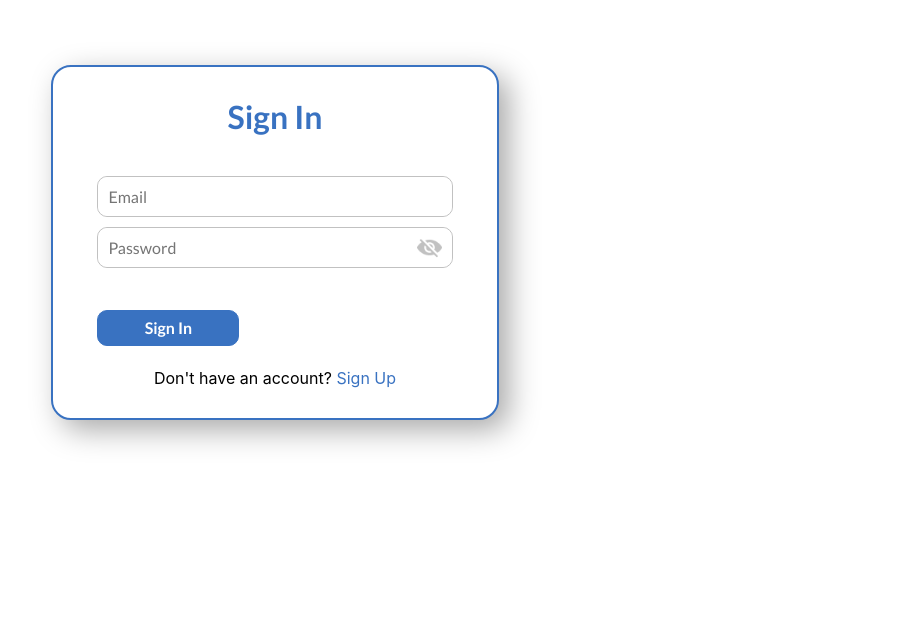
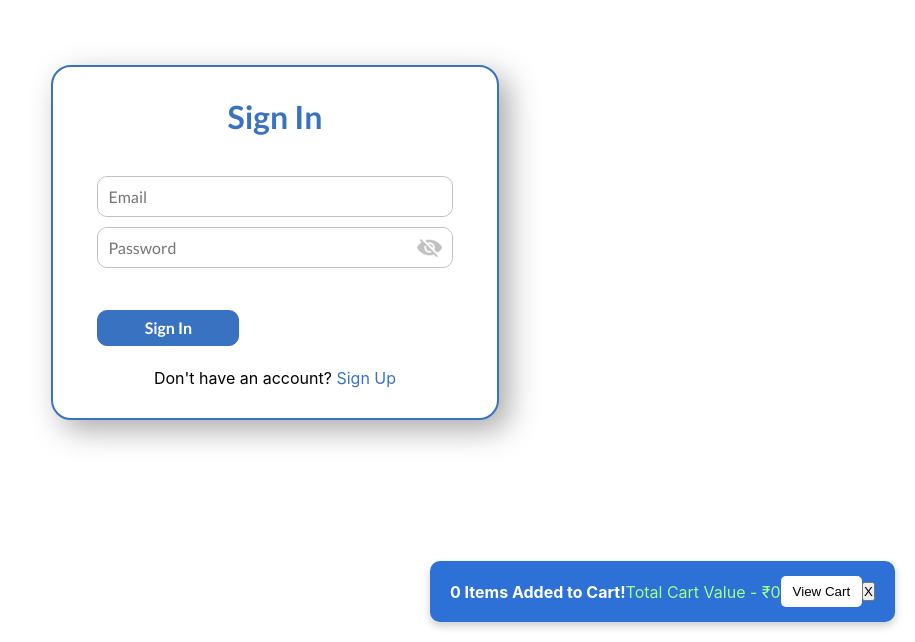
Before and after one commit to oarstudios/seemafish, a React (Create React App) app in the folder frontend/: page /admin in a window 1280 px wide. Shown: the part 158-800 px from the top of the page, without its empty margins (365-1280 px from the left). Built offline with nearby package versions, Linux system fonts and the light colour scheme; a web font is replaced by a local one.

Commit message:
cart not done, logic done

```diff
--- a/frontend/package.json
+++ b/frontend/package.json
@@ -11,6 +11,7 @@
     "cra-template": "1.2.0",
     "crypto": "^1.0.1",
     "crypto-browserify": "^3.12.1",
+    "framer-motion": "^12.5.0",
     "razorpay": "^2.9.5",
     "react": "^19.0.0",
     "react-dom": "^19.0.0",
--- a/frontend/src/App.js
+++ b/frontend/src/App.js
@@ -16,6 +16,8 @@ import ShopByPrice from "./component/ShopByPrice/ShopByPrice";
 import FlashDeal from "./component/FlashDeal/FlashDeal";
 import DealOfTheDay from "./component/DealOfTheDay/DealOfTheDay";
 import AboutUs from "./component/AboutUs/AboutUs";
+import CartNotification from "./component/CartNotification/CartNotification";
+import CartPopup from "./component/CartPopup/CartPopup";
 
 // Admin Components
 import AdminNavbar from "./component/Admin/AdminNavbar";
@@ -44,6 +46,8 @@ import ContactUs from "./component/ContactUs/ContactUs";
 
 function App() {
   const [cart, setCart] = useState([]);
+  const [isCartPopupOpen, setIsCartPopupOpen] = useState(false);
+
   const { user } = useAuthContext();
 
   const fetchCart = useCallback(async () => {
@@ -96,6 +100,19 @@ function App() {
 
   return (
     <Router>
+
+<CartNotification
+        cartItems={cart.length}
+        totalValue={cart.reduce((acc, item) => acc + (item.productId?.price?.sale || 0) * item.quantity, 0)}
+        onClose={() => setIsCartPopupOpen(false)}
+        onOpenCartPopup={() => setIsCartPopupOpen(true)} // Open CartPopup when "View Cart" is clicked
+      />
+      <CartPopup
+        isOpen={isCartPopupOpen}
+        onClose={() => setIsCartPopupOpen(false)}
+        fetchCart={fetchCart}
+        cart={cart}
+      />
       <ScrollToTop />
       <div style={{ display: lg }} className="loader">
   <img src={loader} alt="Loading..." />
--- a/frontend/src/component/BestSellers/BestSellers.js
+++ b/frontend/src/component/BestSellers/BestSellers.js
@@ -1,6 +1,7 @@
 import React, { useEffect, useState } from "react";
 import { Link, useNavigate } from "react-router-dom"; // Import Link
 import "./BestSellers.css";
+import CartNotification from "../CartNotification/CartNotification";
 
 import seerFish from "../../assets/fishimage.png";
 import prawns from "../../assets/fishimage.png";
@@ -14,6 +15,32 @@ export default function BestSellers({fetchCart, cart}) {
   const {user} = useAuthContext();
   const {notify} = useNotify();
   const navigate = useNavigate();
+
+
+
+
+
+
+  const [showNotification, setShowNotification] = useState(false);
+  const [cartValue, setCartValue] = useState(0);
+  const [cartItems, setCartItems] = useState(0);
+  const [notificationTimer, setNotificationTimer] = useState(null); // Track the timer
+
+  useEffect(() => {
+    if (cart.length > 0) {
+      const totalValue = cart.reduce((sum, item) => sum + item.productId.price.sale * item.quantity, 0);
+      setCartValue(totalValue);
+      setCartItems(cart.reduce((sum, item) => sum + item.quantity, 0));
+    }
+  }, [cart]);
+
+
+
+
+
+
+
+
 
   const fetchData = async () => {
     try {
@@ -91,6 +118,10 @@ const removeFromCart = async (product) => {
 
 
 const handleAddToCart = async (product, status) => {
+
+
+
+
   if (!user) {
     return showError();
   }
@@ -127,11 +158,21 @@ const handleAddToCart = async (product, status) => {
     const json = await response.json();
     if (response.ok) {
       console.log("Successfully updated cart:", json);
-      updatedUserCart(); // Fetch updated cart
-      if(!existingItem)
-      {
-        notify('Updated the cart', 'success')
+      updatedUserCart();
+      notify("Updated the cart", "success");
+
+      // Show only one notification and reset the timer
+      setShowNotification(true);
+
+      if (notificationTimer) {
+        clearTimeout(notificationTimer);
       }
+
+      const newTimer = setTimeout(() => {
+        setShowNotification(false);
+      }, 60000);
+
+      setNotificationTimer(newTimer);
     } else {
       notify("Failed to update cart", "error");
     }
@@ -182,6 +223,8 @@ const handleAddToCart = async (product, status) => {
 })}
 
       </div>
+
+      {showNotification && <CartNotification cartItems={cartItems} totalValue={cartValue} onClose={() => setShowNotification(false)} />}
     </div>
   );
 }
--- /dev/null
+++ b/frontend/src/component/CartNotification/CartNotification.css
@@ -0,0 +1,39 @@
+.cart-notification {
+    position: fixed;
+    bottom: 20px;
+    right: 20px;
+    background-color: #2d70d6;
+    color: white;
+    padding: 15px 20px;
+    border-radius: 10px;
+    box-shadow: 0 4px 8px rgba(0, 0, 0, 0.2);
+    display: flex;
+    align-items: center;
+    justify-content: space-between;
+    min-width: 300px;
+    z-index: 12345;
+  }
+
+  .cart-notification-content {
+    display: flex;
+    align-items: center;
+    justify-content: space-between;
+    width: 100%;
+  }
+
+  .cart-notification-value {
+    color: #a0ff88;
+  }
+
+  .cart-notification-btn {
+    background: white;
+    color: black;
+    padding: 8px 12px;
+    border: none;
+    border-radius: 5px;
+    cursor: pointer;
+  }
+
+  .cart-notification-btn:hover {
+    background: #ddd;
+  }
--- /dev/null
+++ b/frontend/src/component/CartNotification/CartNotification.js
@@ -0,0 +1,19 @@
+import React from "react";
+import "./CartNotification.css";
+
+const CartNotification = ({ cartItems, totalValue, onClose, onOpenCartPopup }) => {
+  return (
+    <div className="cart-notification">
+      <div className="cart-notification-content">
+        <p><strong>{cartItems} Items Added to Cart!</strong></p>
+        <p className="cart-notification-value">Total Cart Value - ₹{totalValue}</p>
+        <button className="cart-notification-btn" onClick={onOpenCartPopup}>
+          View Cart
+        </button>
+        <button className="cart-notification-close" onClick={onClose}>X</button>
+      </div>
+    </div>
+  );
+};
+
+export default CartNotification;
--- a/frontend/src/component/CategorySection/CategoryFull.js
+++ b/frontend/src/component/CategorySection/CategoryFull.js
@@ -1,6 +1,8 @@
 import React, { useEffect, useState } from "react";
 import { Link, useNavigate, useParams } from "react-router-dom";
 import "./CategoryFull.css"
+
+import CartNotification from "../CartNotification/CartNotification";
 
 import seerFish from "../../assets/fishimage.png";
 import prawns from "../../assets/fishimage.png";
@@ -35,6 +37,21 @@ function CategoryFull({fetchCart, cart}) {
   const {user} = useAuthContext();
   const {notify} = useNotify();
   const navigate = useNavigate();
+
+
+      const [showNotification, setShowNotification] = useState(false);
+      const [cartValue, setCartValue] = useState(0);
+      const [cartItems, setCartItems] = useState(0);
+      const [notificationTimer, setNotificationTimer] = useState(null); // Track the timer
+
+      useEffect(() => {
+        if (cart.length > 0) {
+          const totalValue = cart.reduce((sum, item) => sum + item.productId.price.sale * item.quantity, 0);
+          setCartValue(totalValue);
+          setCartItems(cart.reduce((sum, item) => sum + item.quantity, 0));
+        }
+      }, [cart]);
+
 
 
   const fetchData = async () => {
@@ -132,6 +149,9 @@ const removeFromCart = async (product) => {
 
 
 const handleAddToCart = async (product, status) => {
+
+  fetchCart();  // Update the cart
+  setShowNotification(true); // Show the notification
   if (!user) {
     return showError();
   }
@@ -168,11 +188,21 @@ const handleAddToCart = async (product, status) => {
     const json = await response.json();
     if (response.ok) {
       console.log("Successfully updated cart:", json);
-      updatedUserCart(); // Fetch updated cart
-      if(!existingItem)
-      {
-        notify('Updated the cart', 'success')
+      updatedUserCart();
+      notify("Updated the cart", "success");
+
+      // Show only one notification and reset the timer
+      setShowNotification(true);
+
+      if (notificationTimer) {
+        clearTimeout(notificationTimer);
       }
+
+      const newTimer = setTimeout(() => {
+        setShowNotification(false);
+      }, 3000);
+
+      setNotificationTimer(newTimer);
     } else {
       notify("Failed to update cart", "error");
     }
@@ -180,6 +210,8 @@ const handleAddToCart = async (product, status) => {
     console.log("Error updating cart:", error);
   }
 };
+
+
 
 const [ctTitle, setCtTitle]=useState("")
 const [ctDesc, setCtDesc]=useState("")
@@ -212,6 +244,7 @@ useEffect(() => {
       const cartItem = cart.find((item) => item?.productId?._id === product?._id);
 
       return (
+
         <Link to={`/product/${product?._id}`} className="product-card-link" key={product.id}>
           <div className="product-card">
             <img src={`https://backend.freshimeat.in/uploads/${product?.images?.[0]}`} alt={product?.name} />
@@ -236,15 +269,19 @@ useEffect(() => {
                 )}
               </div>
             </div>
+
           </div>
         </Link>
+
       );
+
     })
   ) : (
     <p>No products found.</p>
   )}
 </div>
 
+{showNotification && <CartNotification cartItems={cartItems} totalValue={cartValue} onClose={() => setShowNotification(false)} />}
 
           {/* Pagination controls */}
           <div className="pagination1">
--- a/frontend/src/component/DealOfTheDay/DealOfTheDay.js
+++ b/frontend/src/component/DealOfTheDay/DealOfTheDay.js
@@ -1,6 +1,8 @@
 import React, { useEffect, useState } from "react";
 import { Link, useNavigate } from "react-router-dom"; // Import Link
 import "./DealOfTheDay.css";
+
+import CartNotification from "../CartNotification/CartNotification";
 
 import seerFish from "../../assets/fishimage.png";
 import prawns from "../../assets/fishimage.png";
@@ -22,6 +24,20 @@ export default function DealOfTheDay({fetchCart, cart}) {
   const {user} = useAuthContext();
   const {notify} = useNotify();
   const navigate = useNavigate();
+
+
+   const [showNotification, setShowNotification] = useState(false);
+    const [cartValue, setCartValue] = useState(0);
+    const [cartItems, setCartItems] = useState(0);
+    const [notificationTimer, setNotificationTimer] = useState(null); // Track the timer
+
+    useEffect(() => {
+      if (cart.length > 0) {
+        const totalValue = cart.reduce((sum, item) => sum + item.productId.price.sale * item.quantity, 0);
+        setCartValue(totalValue);
+        setCartItems(cart.reduce((sum, item) => sum + item.quantity, 0));
+      }
+    }, [cart]);
 
 
   const fetchData = async () => {
@@ -99,6 +115,11 @@ export default function DealOfTheDay({fetchCart, cart}) {
 
 
   const handleAddToCart = async (product, status) => {
+
+    fetchCart();  // Update the cart
+    setShowNotification(true); // Show the notification
+
+
     if (!user) {
       return showError();
     }
@@ -135,11 +156,21 @@ export default function DealOfTheDay({fetchCart, cart}) {
       const json = await response.json();
       if (response.ok) {
         console.log("Successfully updated cart:", json);
-        updatedUserCart(); // Fetch updated cart
-        if(!existingItem)
-        {
-          notify('Updated the cart', 'success')
+        updatedUserCart();
+        notify("Updated the cart", "success");
+
+        // Show only one notification and reset the timer
+        setShowNotification(true);
+
+        if (notificationTimer) {
+          clearTimeout(notificationTimer);
         }
+
+        const newTimer = setTimeout(() => {
+          setShowNotification(false);
+        }, 60000);
+
+        setNotificationTimer(newTimer);
       } else {
         notify("Failed to update cart", "error");
       }
@@ -190,6 +221,9 @@ export default function DealOfTheDay({fetchCart, cart}) {
        })}
        {products?.length === 0 && <p>No Deals for today.</p>}
       </div>
+
+
+      {showNotification && <CartNotification cartItems={cartItems} totalValue={cartValue} onClose={() => setShowNotification(false)} />}
     </div>
   );
 }
--- a/frontend/src/component/FlashDeal/FlashDeal.js
+++ b/frontend/src/component/FlashDeal/FlashDeal.js
@@ -1,7 +1,7 @@
 import React, { useEffect, useState } from "react";
 import { Link, useNavigate } from "react-router-dom"; // Import Link
 import "./FlashDeal.css";
-
+import CartNotification from "../CartNotification/CartNotification";
 import flashIcon from "../../assets/Flash deals Lightning.png"; // Replace with the correct path to the flash icon
 import seerFish from "../../assets/fishimage.png";
 import prawns from "../../assets/fishimage.png";
@@ -47,6 +47,21 @@ export default function FlashDeal({fetchCart, cart}) {
   const {user} = useAuthContext();
   const {notify} = useNotify();
   const navigate = useNavigate();
+
+
+ const [showNotification, setShowNotification] = useState(false);
+  const [cartValue, setCartValue] = useState(0);
+  const [cartItems, setCartItems] = useState(0);
+  const [notificationTimer, setNotificationTimer] = useState(null); // Track the timer
+
+  useEffect(() => {
+    if (cart.length > 0) {
+      const totalValue = cart.reduce((sum, item) => sum + item.productId.price.sale * item.quantity, 0);
+      setCartValue(totalValue);
+      setCartItems(cart.reduce((sum, item) => sum + item.quantity, 0));
+    }
+  }, [cart]);
+
 
 
   const fetchData = async () => {
@@ -132,6 +147,12 @@ export default function FlashDeal({fetchCart, cart}) {
 
 
   const handleAddToCart = async (product, status) => {
+
+
+    fetchCart();  // Update the cart
+    setShowNotification(true); // Show the notification
+
+
     if (!user) {
       return showError();
     }
@@ -168,11 +189,21 @@ export default function FlashDeal({fetchCart, cart}) {
       const json = await response.json();
       if (response.ok) {
         console.log("Successfully updated cart:", json);
-        updatedUserCart(); // Fetch updated cart
-        if(!existingItem)
-        {
-          notify('Updated the cart', 'success')
+        updatedUserCart();
+        notify("Updated the cart", "success");
+
+        // Show only one notification and reset the timer
+        setShowNotification(true);
+
+        if (notificationTimer) {
+          clearTimeout(notificationTimer);
         }
+
+        const newTimer = setTimeout(() => {
+          setShowNotification(false);
+        }, 60000);
+
+        setNotificationTimer(newTimer);
       } else {
         notify("Failed to update cart", "error");
       }
@@ -180,6 +211,8 @@ export default function FlashDeal({fetchCart, cart}) {
       console.log("Error updating cart:", error);
     }
   };
+
+
 
   return (
     <div className="flash-deal">
@@ -228,6 +261,8 @@ export default function FlashDeal({fetchCart, cart}) {
 
 })}
       </div>
+
+      {showNotification && <CartNotification cartItems={cartItems} totalValue={cartValue} onClose={() => setShowNotification(false)} />}
     </div>
   );
 }
--- a/frontend/src/hooks/useNotify.js
+++ b/frontend/src/hooks/useNotify.js
@@ -6,7 +6,7 @@ export const useNotify = () => {
     const config = {
       theme: "light",
       className: `toast-custom`, // Use type here for styling
-      autoClose: 1000, // You can adjust the autoClose time as needed
+      autoClose: 2000, // You can adjust the autoClose time as needed
       pauseOnHover: true, // Allows pausing the toast when hovered
       closeButton: true, // Adds a close button for the toast
     };
```
Also changed, not shown: frontend/src/component/BestSellers/BestSellers.css (line endings or trailing spaces), 1 other file (tests, documents, lock files or other folders).
